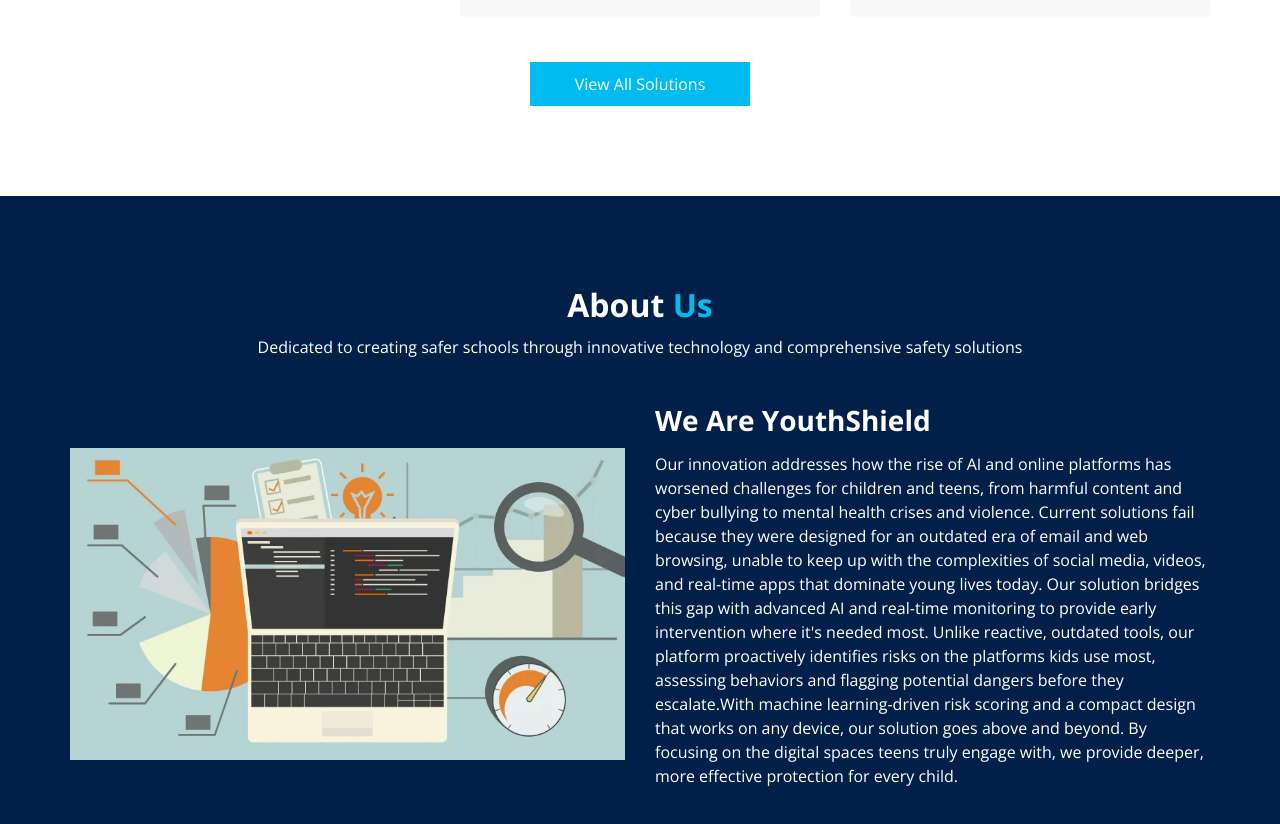
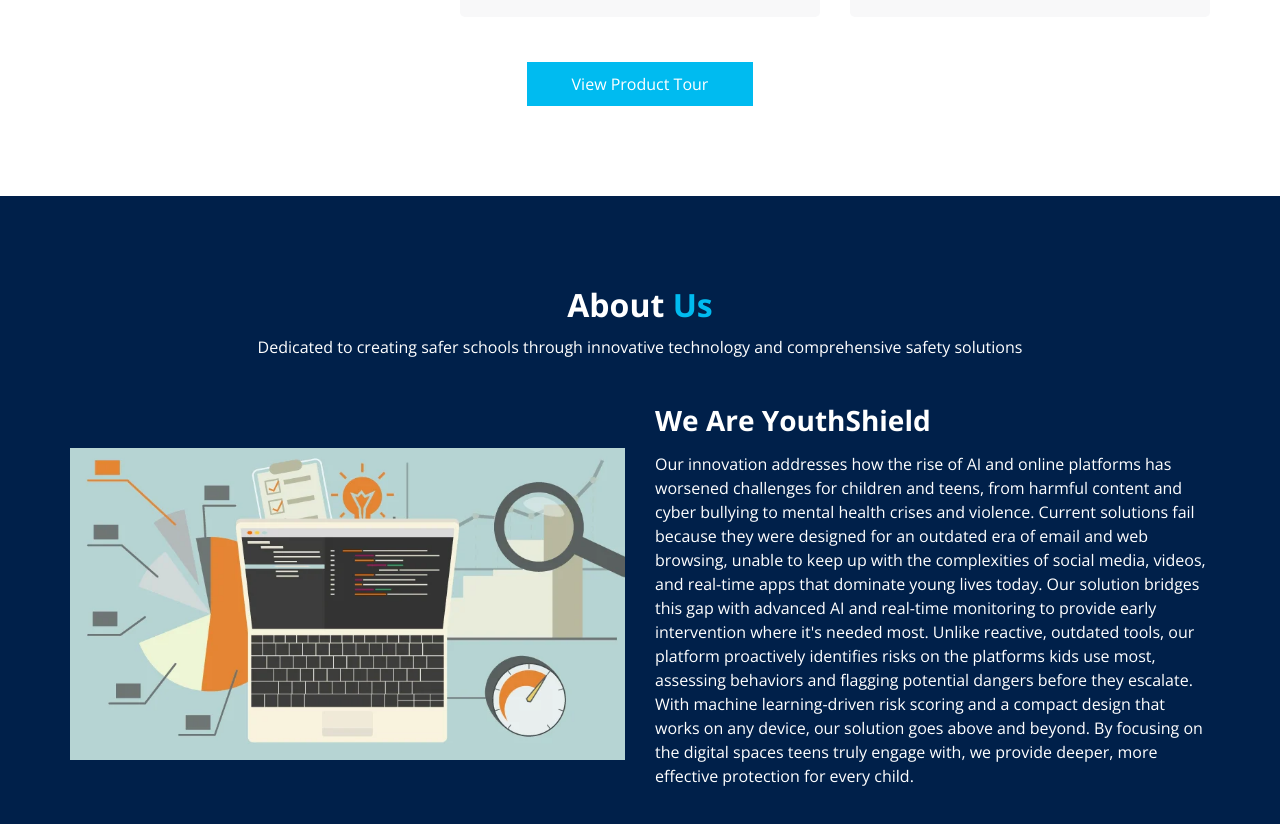
Before and after one commit to aaravkalra/ys, a website: page index.html in a window 1280 px wide. Shown: the part 1312-2136 px from the top of the page. Drawn offline with nearby package versions, Linux system fonts and the light colour scheme; some packages are replaced by stand-ins of ours.

Commit message:
Emphassis on product tour

```diff
--- a/index.html
+++ b/index.html
@@ -179,7 +179,7 @@
         </div>
         <div class="btn-box">
           <a href="solutions.html">
-            View All Solutions
+            View Product Tour
           </a>
         </div>
       </div>
@@ -210,7 +210,7 @@
               We Are YouthShield
             </h3>
             <p>
-              Our innovation addresses how the rise of AI and online platforms has worsened challenges for children and teens, from harmful content and cyber bullying to mental health crises and violence. Current solutions fail because they were designed for an outdated era of email and web browsing, unable to keep up with the complexities of social media, videos, and real-time apps that dominate young lives today. Our solution bridges this gap with advanced AI and real-time monitoring to provide early intervention where it's needed most. Unlike reactive, outdated tools, our platform proactively identifies risks on the platforms kids use most, assessing behaviors and flagging potential dangers before they escalate.With machine learning-driven risk scoring and a compact design that works on any device, our solution goes above and beyond. By focusing on the digital spaces teens truly engage with, we provide deeper, more effective protection for every child.
+              Our innovation addresses how the rise of AI and online platforms has worsened challenges for children and teens, from harmful content and cyber bullying to mental health crises and violence. Current solutions fail because they were designed for an outdated era of email and web browsing, unable to keep up with the complexities of social media, videos, and real-time apps that dominate young lives today. Our solution bridges this gap with advanced AI and real-time monitoring to provide early intervention where it's needed most. Unlike reactive, outdated tools, our platform proactively identifies risks on the platforms kids use most, assessing behaviors and flagging potential dangers before they escalate. With machine learning-driven risk scoring and a compact design that works on any device, our solution goes above and beyond. By focusing on the digital spaces teens truly engage with, we provide deeper, more effective protection for every child.
             </p>
           </div>
         </div>
```
